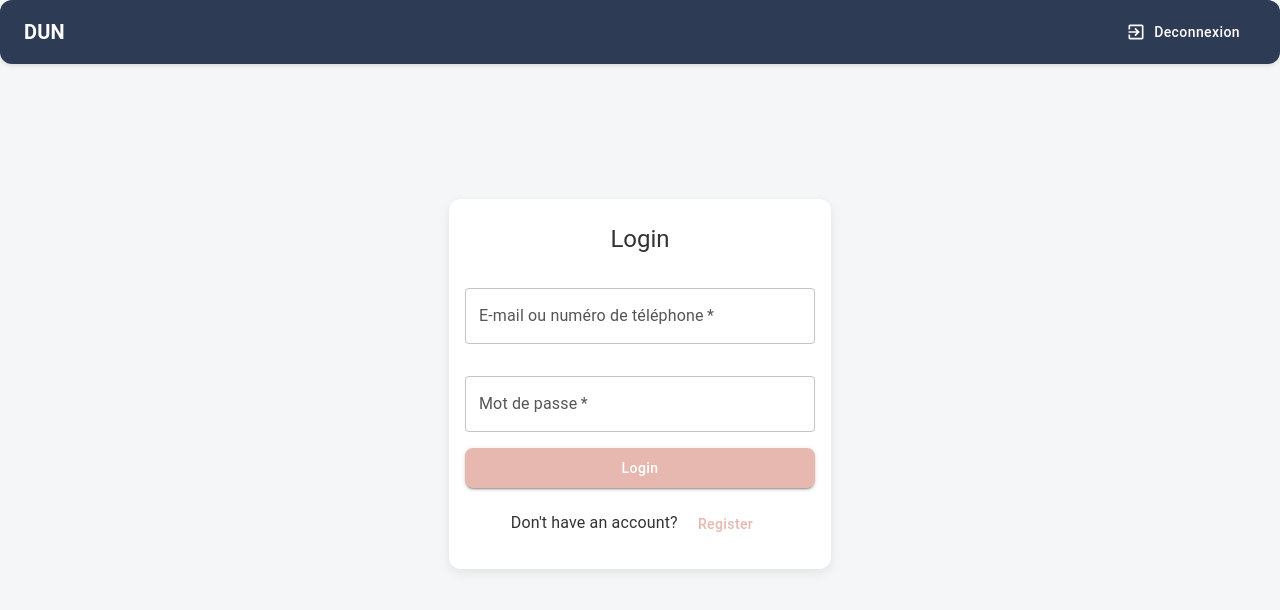
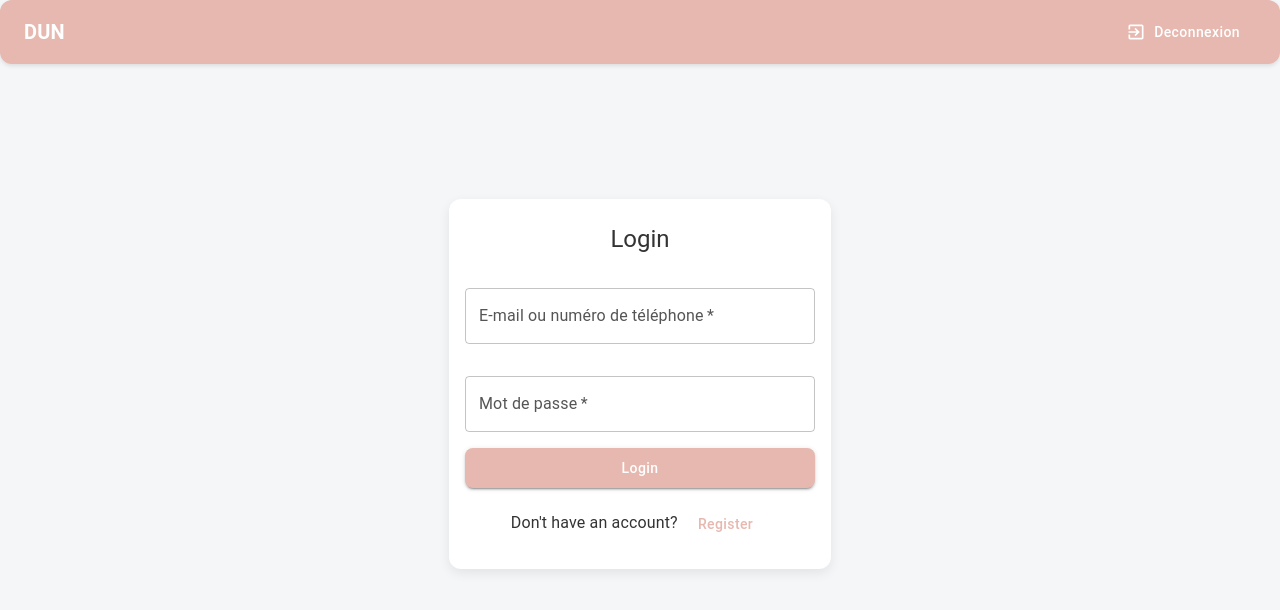
Before and after one commit to yvartpro/pickit, a React (Vite) app: page /login in a window 1280 px wide. Shown: the top 610 px of the page. Built offline with nearby package versions, Linux system fonts and the light colour scheme; sample sign-in values are in the browser's storage.

Commit message:
Apply theme to Header

```diff
--- a/src/components/Header.jsx
+++ b/src/components/Header.jsx
@@ -5,6 +5,7 @@
 import Button from '@mui/material/Button';
 import { ExitToApp } from '@mui/icons-material';
 import { useNavigate } from 'react-router-dom';
+import { Box } from '@mui/material';
 
 const Header = ({ isLoggedIn, onLogout, user }) => {
   const navigate = useNavigate();
@@ -15,16 +16,16 @@
   };
 
   return (
-    <AppBar position="static" sx={{ background: '#2e3b55' }}>
+    <AppBar position="static">
       <Toolbar>
           <Typography variant="h6" sx={{ flexGrow: 1, fontWeight: 600 }}>DUN</Typography>
             {isLoggedIn && (
-              <>
+              <Box sx={{display:'flex',gap:2, alignItems:'center'}}>
                 <Button color='inherit'>{user.name}</Button>
                 <Button color="inherit" onClick={logout} startIcon={<ExitToApp />}>
                     Deconnexion
                 </Button>
-              </>
+              </Box>
           )}
       </Toolbar>
     </AppBar>
```
